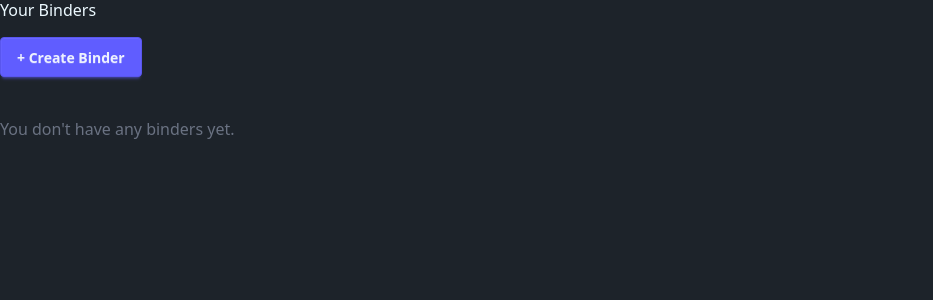
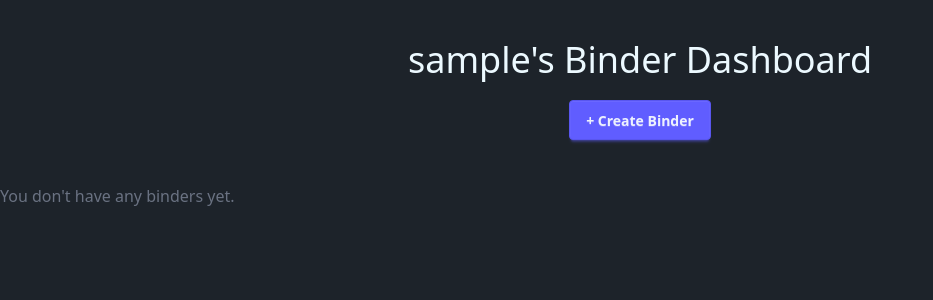
Before and after one commit to tsztin0217/poketracker, a Django app: page /binders/ in a window 1280 px wide. Shown: the part 77-377 px from the top of the page, without its empty margins (0-933 px from the left). Run offline with Django 5.2, Linux system fonts and the light colour scheme; the visitor is signed in with stand-in values (Sample User, id 1); data that the repository does not hold is empty; some libraries are stand-ins or nearby versions.

Commit message:
Format and add created+last updated details onto binder cards

```diff
--- a/binder/templates/binders/index.html
+++ b/binder/templates/binders/index.html
@@ -1,19 +1,32 @@
 {% extends 'base.html' %}
 {% load static %}
 {% block content %}
-  <h2 class="text-2xl font-bold mb-4">Your Binders</h2>
-  <a href="{% url 'binder-create' %}" class="btn btn-primary mb-6">+ Create Binder</a>
+<div class="text-center mt-5 mb-5">
+  <p class="text-4xl py-5">{{ request.user.username }}'s Binder Dashboard</p>
+  <a href="{% url 'binder-create' %}" class="btn btn-primary mb-6 font-surfer">+ Create Binder</a>
+
+</div>
+
 
   {% if object_list %}
-    <div class="flex flex-wrap gap-5 justify-center px-6">
+    <div class="flex flex-wrap gap-5 justify-center px-6 mb-10">
       <div class="flex flex-start flex-wrap gap-4">
         {% for binder in object_list %}
         <a href="{% url 'binder-detail' binder.id %}" class="card shadow-lg hover:shadow-blue-500/50 hover:shadow-xl hover:brightness-110 transition duration-300 image-full w-64">
             <figure>
               <img src="{% static 'images/craiyon_pokestars.png' %}" alt="Background" class="object-cover w-full h-40" />
             </figure>
-            <div class="card-body justify-center items-center">
-              <h3 class="card-title">{{ binder.name }}</h3>
+            <div class="card-body flex flex-col justify-between h-full px-4 relative">
+              <span class="cardtitle flex flex-col justify-center items-center grow text-center">
+                <p class="font-bold pt-20 text-xl">{{ binder.name }}</p>
+                <p class="">{{binder.description}}</P>
+              </span>
+              <span class="text-center">
+                <p class="m-auto">Created on:</p>
+                <p>{{ binder.created_at }}</p>
+                <p>Last updated:</p>
+                <p class="mt-auto">{{ binder.last_modified }}</p>
+              </span>
             </div>
           </a>
         {% endfor %}
```
